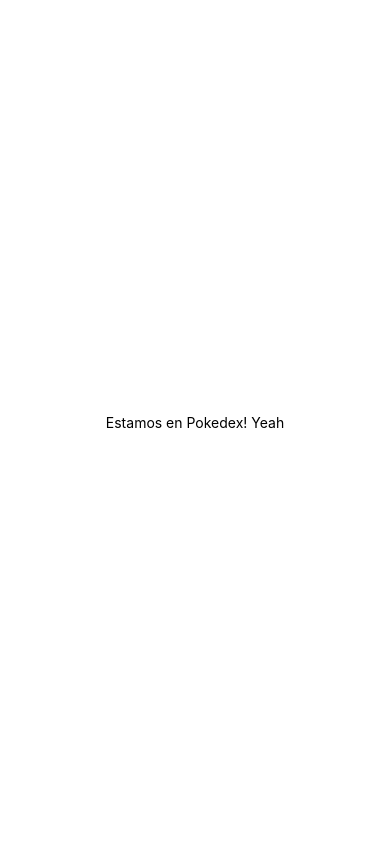
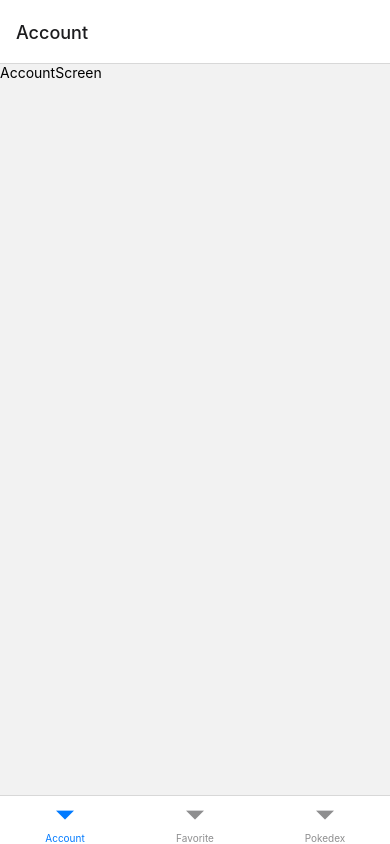
Before and after one commit to alexcoronell/react-native-pokedex, a React Native app: screen / in a window 390 px wide. Built offline with nearby package versions, Linux system fonts and the light colour scheme.

Commit message:
Basic Navigation Tabs applied

```diff
--- a/App.js
+++ b/App.js
@@ -1,14 +1,11 @@
-import { StatusBar } from "expo-status-bar";
-import { StyleSheet, Text, View } from "react-native";
+import { StyleSheet } from "react-native";
 import { NavigationContainer } from "@react-navigation/native";
+import Navigation from "./src/navigation/Navigation";
 
 export default function App() {
   return (
     <NavigationContainer>
-      <View style={styles.container}>
-        <Text>Estamos en Pokedex! Yeah</Text>
-        <StatusBar style="auto" />
-      </View>
+      <Navigation />
     </NavigationContainer>
   );
 }
--- a/package.json
+++ b/package.json
@@ -9,14 +9,16 @@
     "web": "expo start --web"
   },
   "dependencies": {
+    "@react-navigation/bottom-tabs": "^6.6.1",
     "@react-navigation/native": "^6.1.18",
     "@react-navigation/native-stack": "^6.10.1",
     "expo": "~51.0.21",
     "expo-status-bar": "~1.12.1",
     "react": "18.2.0",
     "react-native": "0.74.3",
+    "react-native-safe-area-context": "4.10.5",
     "react-native-screens": "3.31.1",
-    "react-native-safe-area-context": "4.10.5"
+    "react-native-vector-icons": "^10.1.0"
   },
   "devDependencies": {
     "@babel/core": "^7.20.0"
--- /dev/null
+++ b/src/navigation/Navigation.js
@@ -0,0 +1,18 @@
+import React from 'react'
+import { createBottomTabNavigator } from '@react-navigation/bottom-tabs'
+
+import AccountScreen from '../screens/AccountScreen'
+import FavoriteScreen from '../screens/FavoriteScreen'
+import PokedexScreen from '../screens/PokedexScreen'
+
+const Tab = createBottomTabNavigator()
+
+export default function Navigation() {
+  return (
+    <Tab.Navigator>
+      <Tab.Screen name="Account" component={AccountScreen} />
+      <Tab.Screen name="Favorite" component={FavoriteScreen} />
+      <Tab.Screen name="Pokedex" component={PokedexScreen} />
+    </Tab.Navigator>
+  )
+}
--- /dev/null
+++ b/src/screens/AccountScreen.js
@@ -0,0 +1,10 @@
+import { SafeAreaView, Text } from 'react-native'
+import React from 'react'
+
+export default function AccountScreen() {
+  return (
+    <SafeAreaView>
+      <Text>AccountScreen</Text>
+    </SafeAreaView>
+  )
+}
--- /dev/null
+++ b/src/screens/FavoriteScreen.js
@@ -0,0 +1,10 @@
+import { SafeAreaView, Text } from 'react-native'
+import React from 'react'
+
+export default function FavoriteScreen() {
+  return (
+    <SafeAreaView>
+      <Text>FavoriteScreen</Text>
+    </SafeAreaView>
+  )
+}
--- /dev/null
+++ b/src/screens/PokedexScreen.js
@@ -0,0 +1,10 @@
+import { SafeAreaView, Text } from 'react-native'
+import React from 'react'
+
+export default function PokedexScreen() {
+  return (
+    <SafeAreaView>
+      <Text>PokedexScreen</Text>
+    </SafeAreaView>
+  )
+}
```
Also changed, not shown: 1 other file (tests, documents, lock files or other folders).
